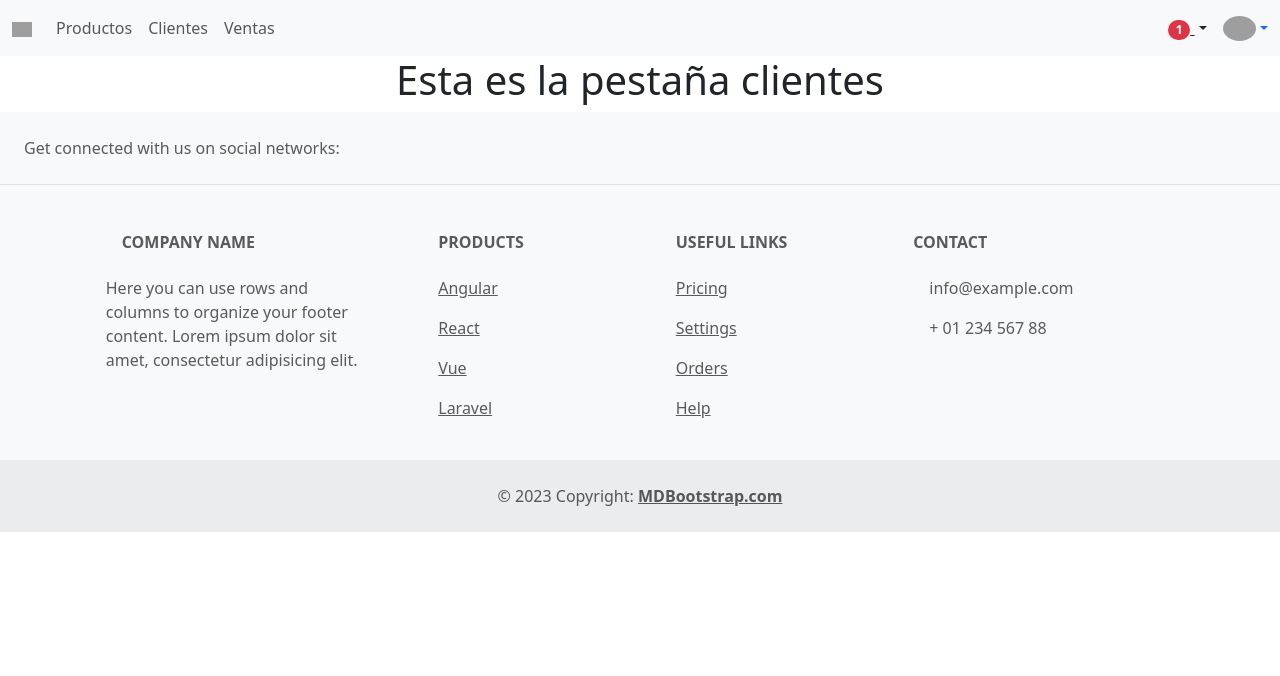
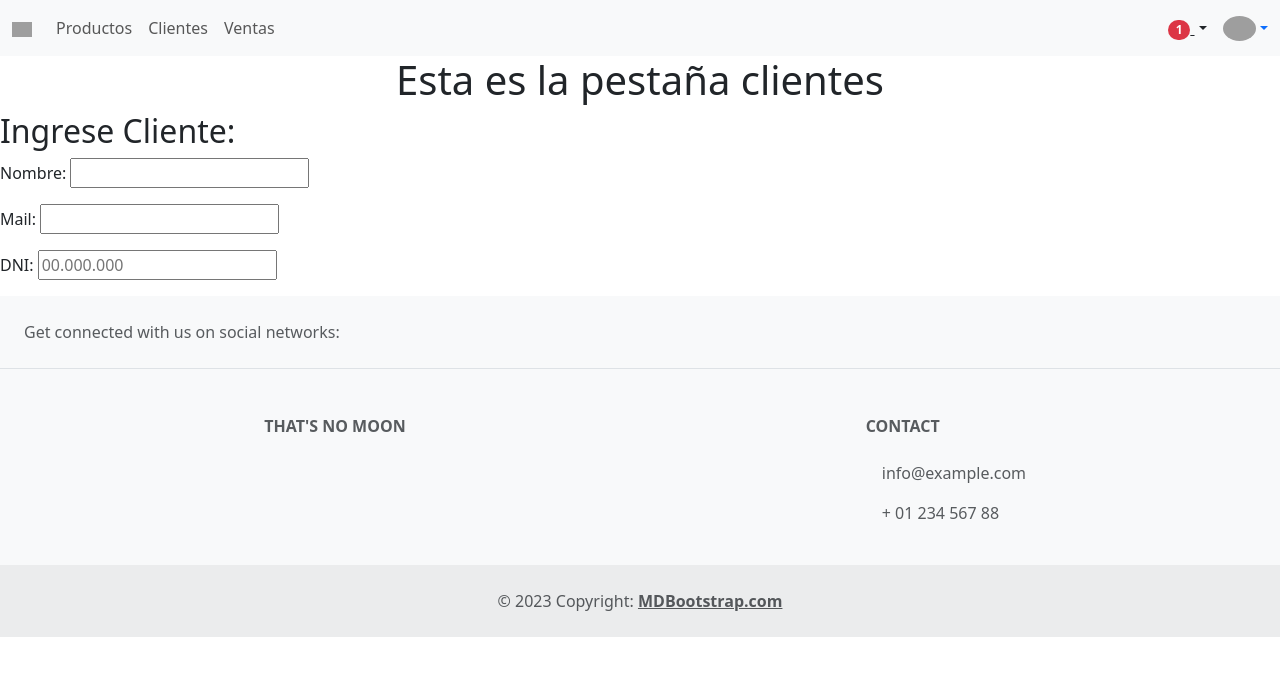
Before and after one commit to LeanLuna21/MiPrimeraPagina-LunaLeandro, a Django app: page /ventas/clientes/ in a window 1280 px wide. Shown: the top 676 px of the page. Run offline with Django 4.2, Linux system fonts and the light colour scheme; grey boxes are pictures that could not be loaded.

Commit message:
html update: formularios creados

```diff
--- a/django_entrega/stock/models.py
+++ b/django_entrega/stock/models.py
@@ -12,4 +12,4 @@ class Producto(models.Model):
     precio = models.FloatField
 
     def __str__(self):
-        return f"Producto: {self.nombre}; {self.descripcion}. Precio: ${self.precio}."
+        return f"Producto: {self.nombre}."
--- a/django_entrega/templates/clientes.html
+++ b/django_entrega/templates/clientes.html
@@ -6,4 +6,10 @@
 
 <h1 style="text-align: center"> Esta es la pestaña clientes </h1>
 
+<h2>Ingrese Cliente: </h2>
+
+<p>Nombre: <input type="text" name="cliente"></p>
+<p>Mail: <input type="email" name="mail"></p>
+<p>DNI: <input type="number" name="dni" placeholder="00.000.000"></p>
+
 {% endblock contenidoQueCambia %}
--- a/django_entrega/templates/template_padre.html
+++ b/django_entrega/templates/template_padre.html
@@ -6,7 +6,9 @@
     <meta name="viewport" content="width=device-width, initial-scale=1.0">
 
     <title>Entrega 3</title>
-    <link href="https://cdn.jsdelivr.net/npm/bootstrap@5.3.2/dist/css/bootstrap.min.css" rel="stylesheet" integrity="sha384-T3c6CoIi6uLrA9TneNEoa7RxnatzjcDSCmG1MXxSR1GAsXEV/Dwwykc2MPK8M2HN" crossorigin="anonymous">
+    <link href="https://cdn.jsdelivr.net/npm/bootstrap@5.3.2/dist/css/bootstrap.min.css" rel="stylesheet"
+        integrity="sha384-T3c6CoIi6uLrA9TneNEoa7RxnatzjcDSCmG1MXxSR1GAsXEV/Dwwykc2MPK8M2HN" crossorigin="anonymous">
+    <link rel="shortcut icon" href="favicon.ico" type="image/x-icon">
     <!-- https://mdbootstrap.com/snippets/standard/tomasz-makowski/4347347#html-tab-view -->
 </head>
 
@@ -49,7 +51,7 @@
                 <div class="d-flex align-items-center">
                     <!-- Icon -->
                     <a class="text-reset me-3" href="#">
-                        <i class="fas fa-shopping-cart"></i>
+                        <i class="bi bi-cart-check"></i>
                     </a>
 
                     <!-- Notifications -->
@@ -100,10 +102,10 @@
     </header>
     <main>
 
-    {% block contenidoQueCambia %}
+        {% block contenidoQueCambia %}
 
 
-    {% endblock contenidoQueCambia %}
+        {% endblock contenidoQueCambia %}
 
     </main>
 
@@ -151,65 +153,20 @@
                     <div class="col-md-3 col-lg-4 col-xl-3 mx-auto mb-4">
                         <!-- Content -->
                         <h6 class="text-uppercase fw-bold mb-4">
-                            <i class="fas fa-gem me-3"></i>Company name
+                            <i class="fas fa-gem me-3"></i>That's no moon
                         </h6>
-                        <p>
-                            Here you can use rows and columns to organize your footer content. Lorem ipsum
-                            dolor sit amet, consectetur adipisicing elit.
-                        </p>
-                    </div>
-                    <!-- Grid column -->
-
-                    <!-- Grid column -->
-                    <div class="col-md-2 col-lg-2 col-xl-2 mx-auto mb-4">
-                        <!-- Links -->
-                        <h6 class="text-uppercase fw-bold mb-4">
-                            Products
-                        </h6>
-                        <p>
-                            <a href="#!" class="text-reset">Angular</a>
-                        </p>
-                        <p>
-                            <a href="#!" class="text-reset">React</a>
-                        </p>
-                        <p>
-                            <a href="#!" class="text-reset">Vue</a>
-                        </p>
-                        <p>
-                            <a href="#!" class="text-reset">Laravel</a>
-                        </p>
                     </div>
                     <!-- Grid column -->
 
                     <!-- Grid column -->
                     <div class="col-md-3 col-lg-2 col-xl-2 mx-auto mb-4">
                         <!-- Links -->
-                        <h6 class="text-uppercase fw-bold mb-4">
-                            Useful links
-                        </h6>
-                        <p>
-                            <a href="#!" class="text-reset">Pricing</a>
-                        </p>
-                        <p>
-                            <a href="#!" class="text-reset">Settings</a>
-                        </p>
-                        <p>
-                            <a href="#!" class="text-reset">Orders</a>
-                        </p>
-                        <p>
-                            <a href="#!" class="text-reset">Help</a>
-                        </p>
-                    </div>
-                    <!-- Grid column -->
-
-                    <!-- Grid column -->
-                    <div class="col-md-4 col-lg-3 col-xl-3 mx-auto mb-md-0 mb-4">
-                        <!-- Links -->
                         <h6 class="text-uppercase fw-bold mb-4">Contact</h6>
                         <p><i class="fas fa-envelope me-3"></i>info@example.com</p>
                         <p><i class="fas fa-phone me-3"></i> + 01 234 567 88</p>
                     </div>
                     <!-- Grid column -->
+
                 </div>
                 <!-- Grid row -->
             </div>
--- a/django_entrega/ventas/models.py
+++ b/django_entrega/ventas/models.py
@@ -8,7 +8,7 @@ class Cliente(models.Model):
     dni = models.IntegerField()
 
     def __str__(self):
-        return f"Cliente: {self.nombre}; Mail: {self.mail}."
+        return f"Cliente: {self.nombre}."
 
 class Transaccion(models.Model):
     nro_transaccion = models.IntegerField()
@@ -19,4 +19,4 @@ class Transaccion(models.Model):
     fecha_de_venta = models.DateField()
 
     def __str__(self):
-        return f"Venta n°: {self.nro_transaccion}; {self.cliente} adquirio {self.producto}."
+        return f"Venta n°: {self.nro_transaccion}; Cliente: {self.cliente} ."
```
Also changed, not shown: django_entrega/templates/index.html (+7 -0 lines), django_entrega/templates/productos.html (+10 -0 lines), django_entrega/templates/ventas.html (+7 -0 lines), django_entrega/db.sqlite3, django_entrega/stock/views.py (line endings or trailing spaces).
